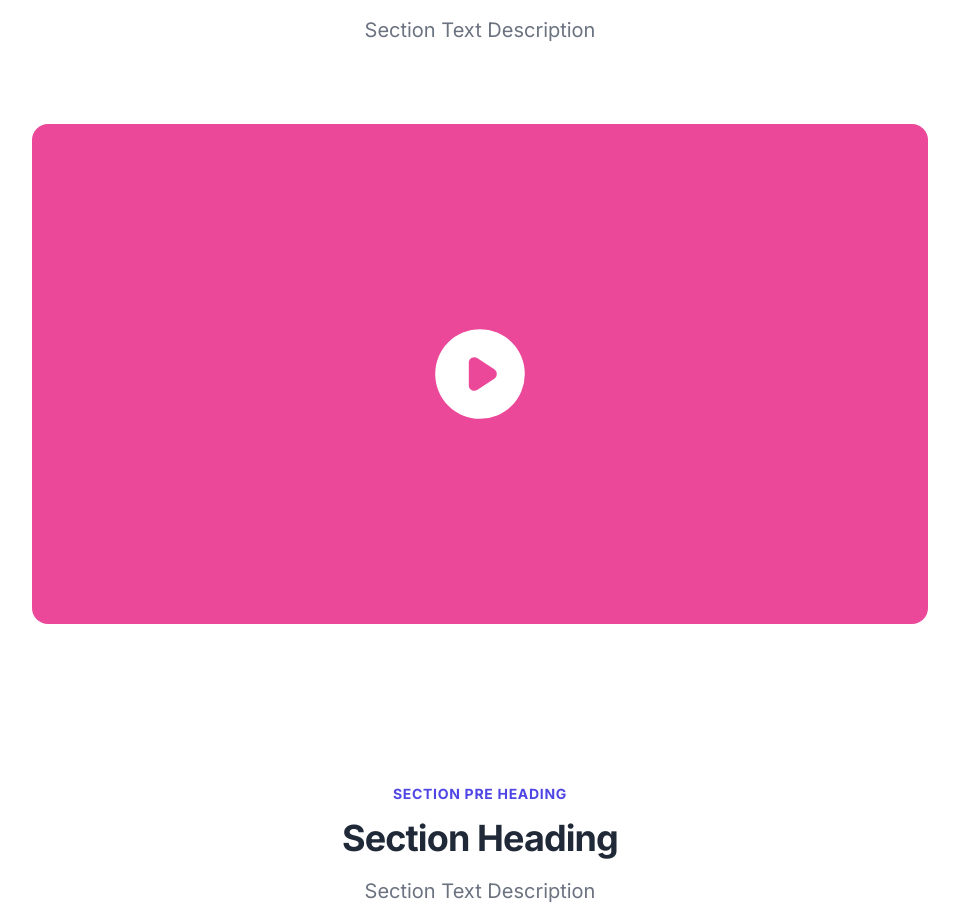
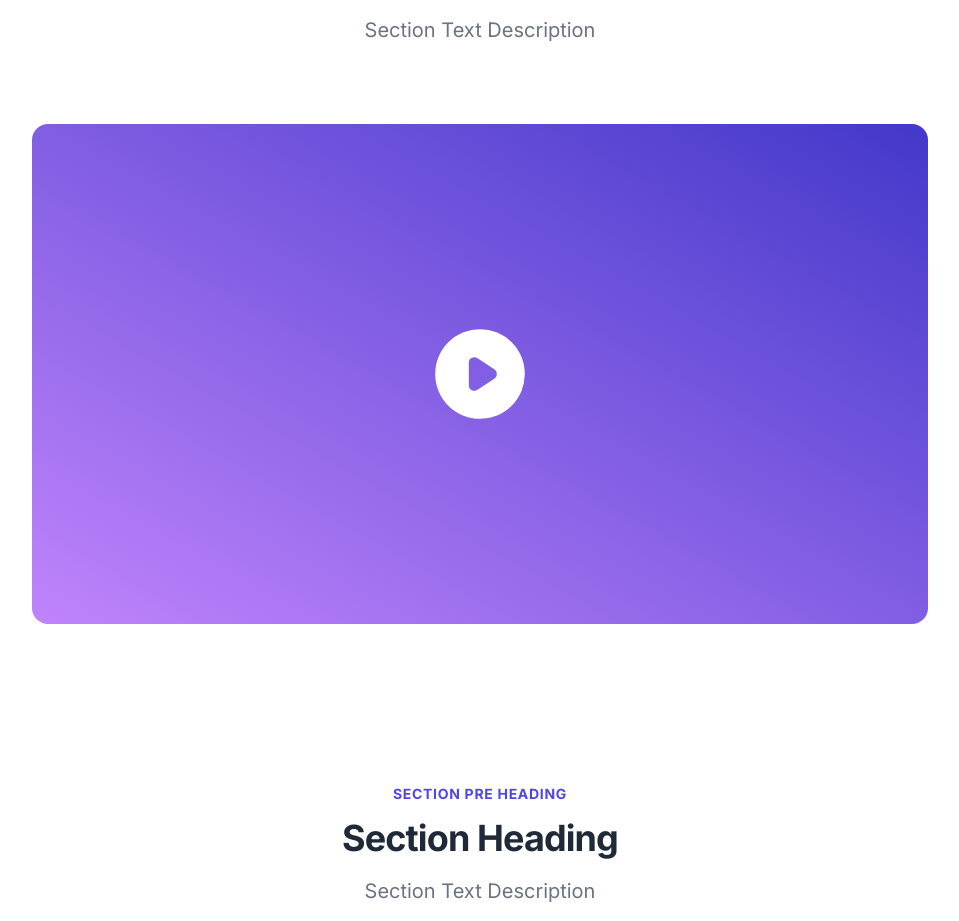
Before and after one commit to yogisukma25/azuratech, a Next.js app: page / in a window 1280 px wide. Shown: the part 2465-3386 px from the top of the page, without its empty margins (160-1119 px from the left). Built offline with nearby package versions, Linux system fonts and the light colour scheme.

Commit message:
update collors

```diff
--- a/src/components/Video.tsx
+++ b/src/components/Video.tsx
@@ -17,7 +17,7 @@ export function Video({ data }: Readonly<VideoProps>) {
 
   return (
     <Container>
-      <div className="relative w-full h-[500px] max-w-4xl mx-auto overflow-hidden lg:mb-20 rounded-2xl bg-pink-500">
+      <div className="relative w-full h-[500px] max-w-4xl mx-auto overflow-hidden lg:mb-20 rounded-2xl bg-indigo-300 cursor-pointer bg-gradient-to-tr from-purple-400 to-indigo-700">
         {!playVideo && (
           <button
             onClick={() => setPlayVideo(!playVideo)}
```
